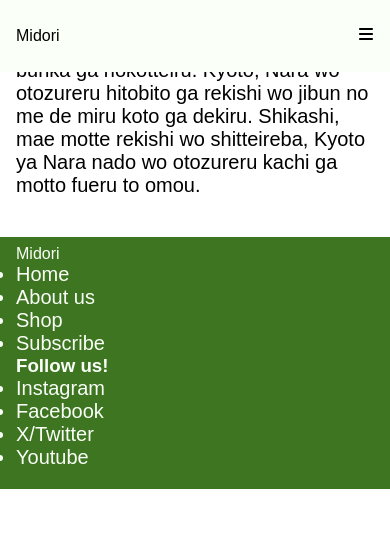
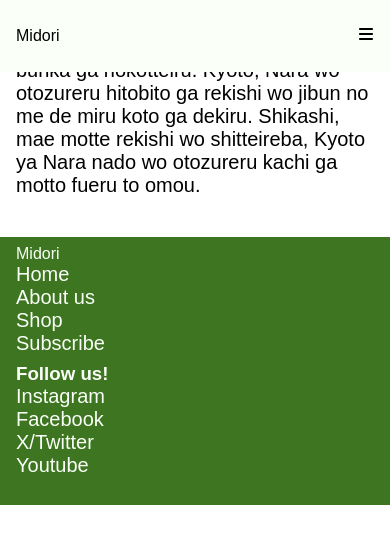
Before and after one commit to jarteaga127/midori-energy, a React (Vite) app: page /about-us in a window 390 px wide. Shown: the top 544 px of the page. Built offline with nearby package versions, Linux system fonts and the light colour scheme; a web font is replaced by a local one.

Commit message:
Edited css file for footer

```diff
--- a/src/styles/footer.css
+++ b/src/styles/footer.css
@@ -13,6 +13,10 @@ footer {
     padding: .5rem 1rem 1.25rem;
     background-color: var(--main-color);
     color: var(--white);
+}
+
+footer ul {
+  list-style-type: none;
 }
 
 .footer-link {
@@ -31,6 +35,9 @@ footer {
       flex-direction: column;
     }
 
+    ul {
+      margin-bottom: .5rem;
+    }
 }
 
 
```
